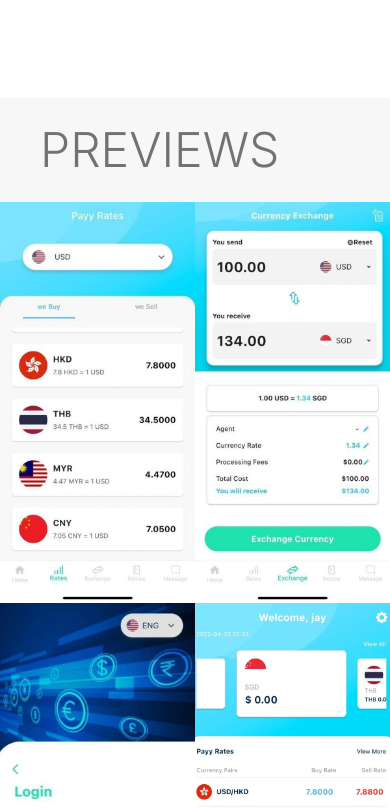
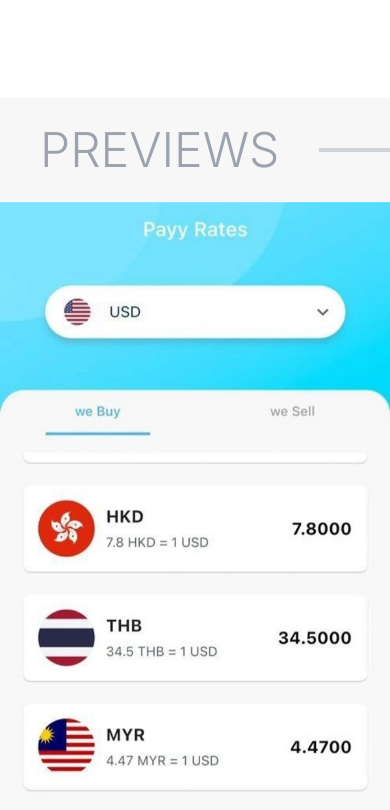
Before and after one commit to TzeYik14/test-2, a Next.js app: page /our-app in a window 390 px wide. Shown: the part 964-1774 px from the top of the page. Built offline with nearby package versions, Linux system fonts and the light colour scheme.

Commit message:
add mobile Swiper

```diff
--- a/package.json
+++ b/package.json
@@ -11,13 +11,17 @@
   "dependencies": {
     "next": "14.2.5",
     "react": "^18",
+    "react-bootstrap": "^2.10.4",
     "react-dom": "^18",
-    "react-icons": "^5.2.1"
+    "react-icons": "^5.2.1",
+    "react-responsive-carousel": "^3.2.23",
+    "swiper": "^11.1.9"
   },
   "devDependencies": {
     "@types/node": "^20",
     "@types/react": "^18",
     "@types/react-dom": "^18",
+    "@types/react-slick": "^0.23.13",
     "eslint": "^8",
     "eslint-config-next": "14.2.5",
     "postcss": "^8",
--- a/src/app/our-app/page.tsx
+++ b/src/app/our-app/page.tsx
@@ -1,3 +1,4 @@
+"use client";
 import React from "react";
 import payyBanner from "../../assets/payy_mobile_banner.jpg";
 import payy1 from "../../assets/payy_mobile1.jpeg";
@@ -5,108 +6,105 @@ import payy2 from "../../assets/payy_mobile2.jpeg";
 import payy3 from "../../assets/payy_mobile3.jpeg";
 import payy4 from "../../assets/payy_mobile4.jpg";
 import { FaDownload } from "react-icons/fa";
+import Image from "next/image";
 
-import Image from "next/image";
-const OurServices = () => {
+// Import Swiper styles
+import "swiper/css";
+import "swiper/css/pagination";
+
+// Import Swiper React components
+import { Swiper, SwiperSlide } from "swiper/react";
+import { Pagination, Autoplay } from "swiper/modules"; // Removed Navigation module
+
+const OurServices: React.FC = () => {
   return (
     <div className="flex w-full flex-col items-center md:items-start justify-start pt-20 min-h-screen max-w-[1200px] gap-4">
-      <h1 className="text-5xl  font-light pl-10 bg-[#BADBED] w-full py-3 text-white">
+      <h1 className="text-5xl font-light pl-10 bg-[#BADBED] w-full py-3 text-white">
         OUR APPS
       </h1>
-      <div className="w-full flex flex-col  md:flex-row">
+      <div className="w-full flex flex-col md:flex-row">
         <div className="w-full object-cover">
           <Image
             src={payyBanner}
+            layout="responsive"
+            width={700}
+            height={475}
             className="h-full w-full object-cover"
             alt="Payy"
           />
         </div>
 
-        <div className="w-full  md:w-full text-gray-500 min-h-[500px] flex flex-col gap-3 justify-start items-end text-end p-10 bg-white ">
+        <div className="w-full md:w-full text-gray-500 min-h-[500px] flex flex-col gap-3 justify-start items-end text-end p-10 bg-white">
           <div className="text-4xl uppercase">PayyRemit App</div>
           <div className="flex flex-col gap-1">
-
             <p className="text-xl font-medium">Multi-currency</p>
             <p>Refer rates by various base currency</p>
             <p className="text-xl font-medium">Transfer</p>
-            <p>Fast, secure, affordable with no hidden fees </p>
+            <p>Fast, secure, affordable with no hidden fees</p>
             <p className="text-xl font-medium">Ease</p>
             <p>Easy to use functionality</p>
           </div>
-            <button className="bg-[#83B7D4] flex justify-center py-4 px-10 hover:bg-[#BADBED] transition-all duration-300  items-center gap-4 mt-10 rounded-lg text-white">
-              <p>Download Now </p>
+          <button className="bg-[#83B7D4] flex justify-center py-4 px-10 hover:bg-[#BADBED] transition-all duration-300 items-center gap-4 mt-10 rounded-lg text-white">
+            <p>Download Now</p>
             <FaDownload />
           </button>
         </div>
       </div>
-      <h1 className="text-5xl  font-light pl-10  w-full py-3">PREVIEWS</h1>
-
-      <div className="md:flex w-full grid grid-cols-2">
-        <div className="w-full h-full object-cover">
+      <h1 className="flex items-center text-5xl font-light pl-10 w-full py-3 text-gray-400">
+        PREVIEWS{" "}<hr className="w-full ml-10 border-2 border-gray-300"/>
+      </h1>
+      <div className="flex justify-center bg-white w-full">
+        <Swiper
+          modules={[Pagination, Autoplay]} // Removed Navigation module
+          spaceBetween={30}
+          slidesPerView={1}
+          loop={true}
+          autoplay={{ delay: 3000 }}
+          pagination={{ clickable: true }}
+          className="max-w-[400px] h-full object-cover"
+        >
+          <SwiperSlide>
             <Image
               src={payy1}
+              layout="responsive"
+              width={700}
+              height={475}
               className="h-full w-full object-cover"
               alt="payy1"
             />
-        </div>
-        <div className="w-full h-full object-cover">
+          </SwiperSlide>
+          <SwiperSlide>
             <Image
               src={payy2}
+              layout="responsive"
+              width={700}
+              height={475}
               className="h-full w-full object-cover"
               alt="payy2"
             />
-        </div>
-        <div className="w-full h-full object-cover">
+          </SwiperSlide>
+          <SwiperSlide>
             <Image
               src={payy3}
+              layout="responsive"
+              width={700}
+              height={475}
               className="h-full w-full object-cover"
               alt="payy3"
             />
-        </div>
-        <div className="w-full h-full object-cover">
+          </SwiperSlide>
+          <SwiperSlide>
             <Image
               src={payy4}
+              layout="responsive"
+              width={700}
+              height={475}
               className="h-full w-full object-cover"
               alt="payy4"
             />
+          </SwiperSlide>
+        </Swiper>
       </div>
-      </div>
-      {/* <div className="w-full flex relative">
-
-        <div className="w-full absolute md:relative z-10 md:w-2/5 text-white md:text-gray-500 h-[500px] flex flex-col justify-start items-start text-start p-10">
-          <div className="text-4xl uppercase">Compliance and risk management solutions</div>
-          <div className="font-light mt-4 uppercase text-md w-full">
-          We offer a range of compliance and risk management solutions to help businesses navigate complex regulatory environments and reduce their exposure to risk.
-          </div>
-        </div>
-        <div
-          className="w-full md:w-3/5 bg-slate-500 h-[500px] bg-cover relative"
-          style={{
-            backgroundImage: `url(${payyBanner.src})`,
-          }}
-        >
-          <div className="absolute top-0 left-0 w-full h-full bg-gray-700 md:bg-[#83B7D4] opacity-60 transition-all duration-300 "></div>
-        </div>
-      </div>
-      <div className="w-full flex relative">
-        <div
-          className="w-full md:w-2/3 bg-slate-500 h-[500px] bg-cover relative"
-          style={{
-            backgroundImage: `url(${payyBanner.src})`,
-          }}
-        >
-          <div className="absolute top-0 left-0 w-full h-full bg-gray-700 md:bg-[#83B7D4] opacity-60 transition-all duration-300 "></div>
-        </div>
-        <div className="w-full absolute md:relative  md:w-1/3 text-white md:text-gray-500 h-[500px] flex flex-col justify-start items-end text-end p-10">
-          <div className="text-4xl uppercase">Payment processing solutions</div>
-          <div className="font-light mt-4 uppercase text-md w-full">
-            Our payment processing solutions are designed to help businesses of
-            all sizes accept payments from customers easily and securely. Our
-            platform includes features such as card processing, e-wallets, and
-            mobile payments, among others.
-          </div>
-        </div>
-      </div> */}
     </div>
   );
 };
```
Also changed, not shown: 1 other file (tests, documents, lock files or other folders). Lines whose indentation alone changed are shown as unchanged.
